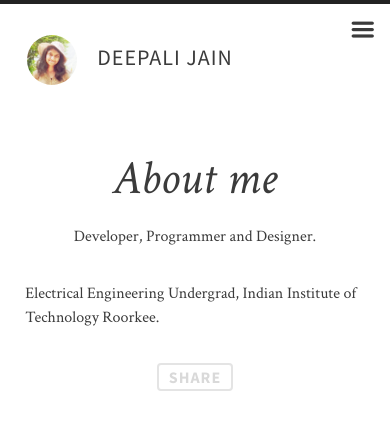
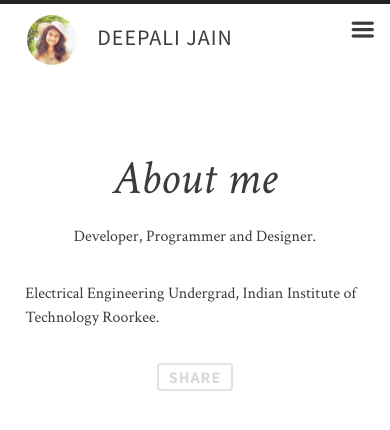
Before and after one commit to jaindeepali/jaindeepali.github.com, a Jekyll site: the page built from about.md, in a window 390 px wide and 900 px high. Shown: the top 430 px of the window. Built offline with Jekyll 4.4.1, drawn with Linux system fonts in a browser that asks for light colours; comment, search, counter and statistics services are not loaded.

Commit message:
Fix nav bar for mobile screen

```diff
--- a/_layouts/page.html
+++ b/_layouts/page.html
@@ -5,7 +5,7 @@
 <section class="article">
 
   <div class="overlay"></div>
-  <div class="featured-image" style="background-image: url({{ site.url }}/images/{{ page.image.feature }})"></div>
+  <div class="featured-image" style="background-image: url(/images/{{ page.image.feature }})"></div>
 {% else %}
 
 {% include head-dark.html %}
--- a/_layouts/post-no-feature.html
+++ b/_layouts/post-no-feature.html
@@ -5,7 +5,7 @@
 <section class="article">
 
   <div class="overlay"></div>
-  <div class="featured-image" style="background-image: url({{ site.url }}/images/{{ page.image.feature }})"></div>
+  <div class="featured-image" style="background-image: url(/images/{{ page.image.feature }})"></div>
 {% else %}
 
 {% include head-dark.html %}
--- a/assets/css/i.css
+++ b/assets/css/i.css
@@ -1281,7 +1281,7 @@
 
   header.site-header {
     min-height: 59px;
-    margin-top: 20px;
+    /*margin-top: 20px;*/
     padding-top: 0;
   }
 
@@ -1305,6 +1305,7 @@
     width: 16px;
     height: 16px;
     color: white;
+    margin-top: 20px;
   }
   header.site-header a.menu .icons {
     font-size: 32px;
@@ -1360,7 +1361,7 @@
 
   #bump .darken nav ul {
     padding: 0;
-    margin-top: 40px;
+    margin-top: 78px;
     background: #3b3b3b;
   }
 
```
